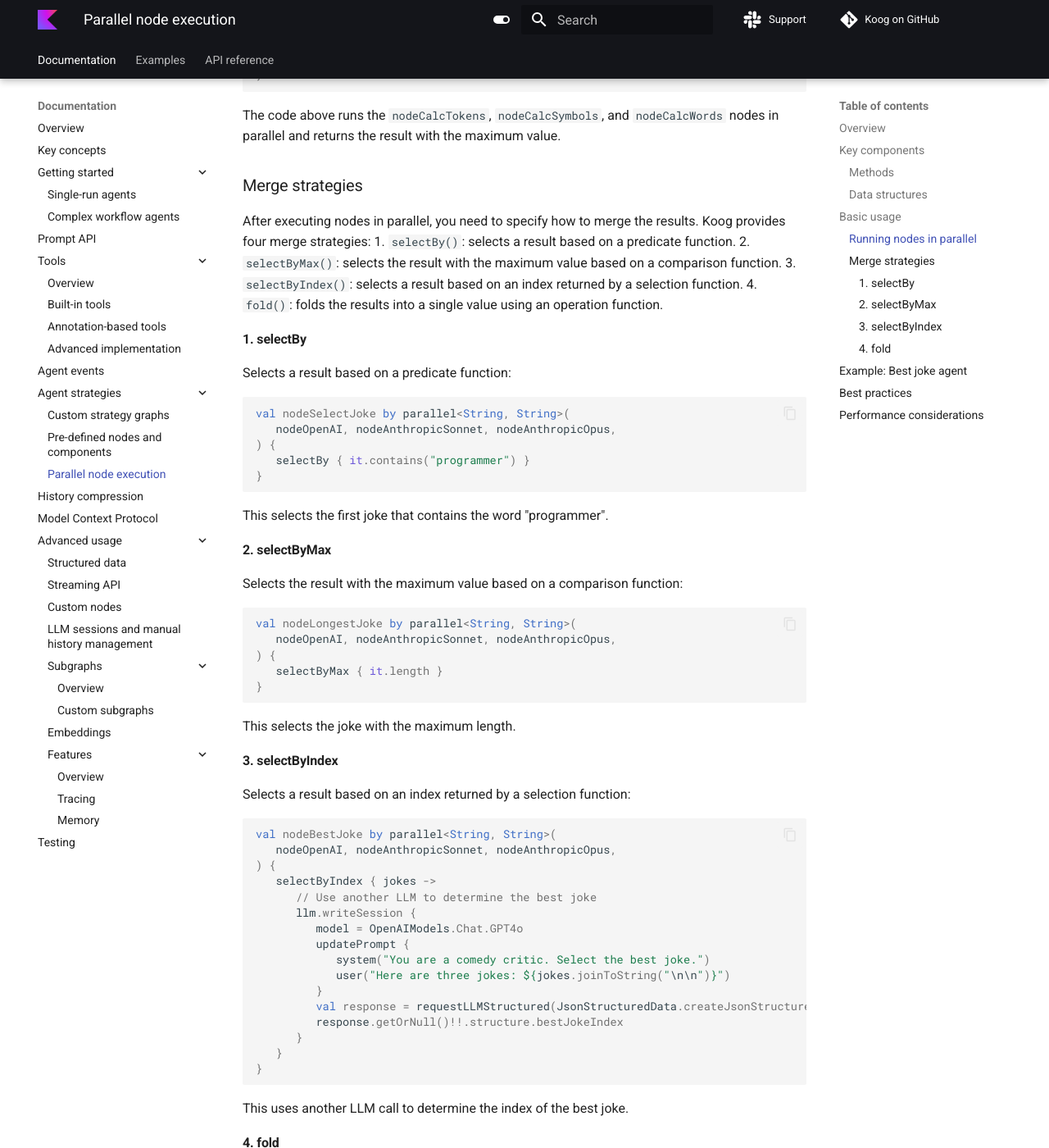
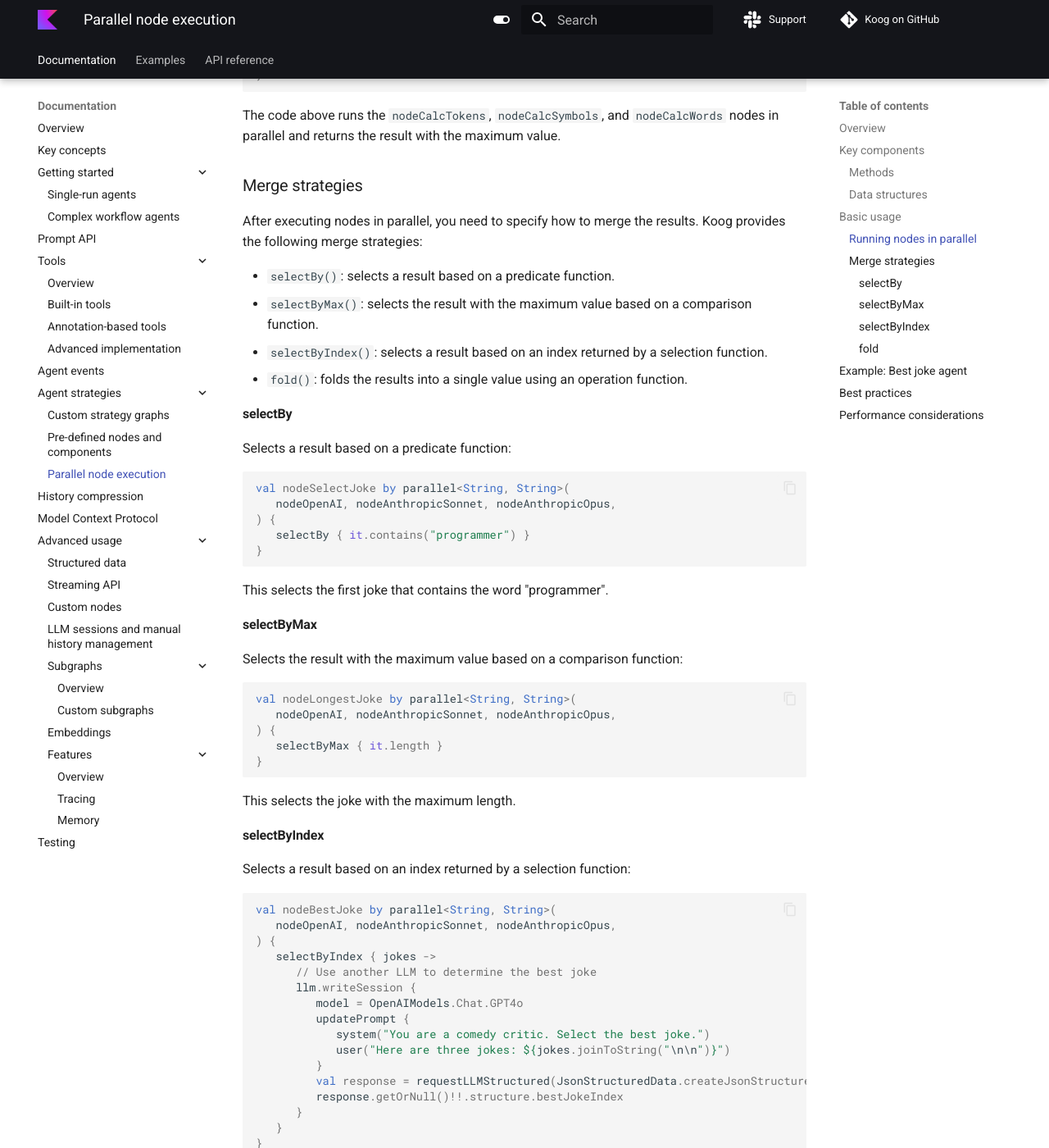
Before and after one commit to JetBrains/koog-docs, an MkDocs documentation site: the page built from docs/parallel-node-execution.md, in a window 1280 px wide and 1400 px high, scrolled down 1223 px. Shown: the whole window at 82% size. Built offline with MkDocs 1.6.1 and Material for MkDocs 9.7.7, drawn with Linux system fonts in a browser that asks for light colours; comment, search, counter and statistics services are not loaded; some of the changed text lies outside the part shown.

Commit message:
Post-update review

```diff
--- a/docs/parallel-node-execution.md
+++ b/docs/parallel-node-execution.md
@@ -48,13 +48,15 @@ The code above runs the `nodeCalcTokens`, `nodeCalcSymbols`, and `nodeCalcWords`
 
 ### Merge strategies
 
-After executing nodes in parallel, you need to specify how to merge the results. Koog provides four merge strategies:
-1. `selectBy()`: selects a result based on a predicate function.
-2. `selectByMax()`: selects the result with the maximum value based on a comparison function.
-3. `selectByIndex()`: selects a result based on an index returned by a selection function.
-4. `fold()`: folds the results into a single value using an operation function.
+After executing nodes in parallel, you need to specify how to merge the results. Koog provides the following merge
+strategies:
 
-#### 1. selectBy
+- `selectBy()`: selects a result based on a predicate function.
+- `selectByMax()`: selects the result with the maximum value based on a comparison function.
+- `selectByIndex()`: selects a result based on an index returned by a selection function.
+- `fold()`: folds the results into a single value using an operation function.
+
+#### selectBy
 
 Selects a result based on a predicate function:
 
@@ -68,7 +70,7 @@ val nodeSelectJoke by parallel<String, String>(
 
 This selects the first joke that contains the word "programmer".
 
-#### 2. selectByMax
+#### selectByMax
 
 Selects the result with the maximum value based on a comparison function:
 
@@ -82,7 +84,7 @@ val nodeLongestJoke by parallel<String, String>(
 
 This selects the joke with the maximum length.
 
-#### 3. selectByIndex
+#### selectByIndex
 
 Selects a result based on an index returned by a selection function:
 
@@ -107,7 +109,7 @@ val nodeBestJoke by parallel<String, String>(
 
 This uses another LLM call to determine the index of the best joke.
 
-#### 4. fold
+#### fold
 
 Folds the results into a single value using an operation function:
 
@@ -206,10 +208,10 @@ val strategy = strategy("best-joke") {
 2. **Context management**: Each parallel execution creates a forked context. When merging results, choose which context to preserve or how to combine contexts from different executions.
 
 3. **Optimize for your use case**:
-   - For competitive evaluation (like the joke example), use `selectByIndex` to select the best result
-   - For finding the maximum value, use `selectByMax`
-   - For filtering based on a condition, use `selectBy`
-   - For aggregation, use `fold` to combine all results into a composite output
+    - For competitive evaluation (like the joke example), use `selectByIndex` to select the best result
+    - For finding the maximum value, use `selectByMax`
+    - For filtering based on a condition, use `selectBy`
+    - For aggregation, use `fold` to combine all results into a composite output
 
 ## Performance considerations
 
```
Also changed, not shown: other parts of docs/parallel-node-execution.md (+1 -1 lines).
